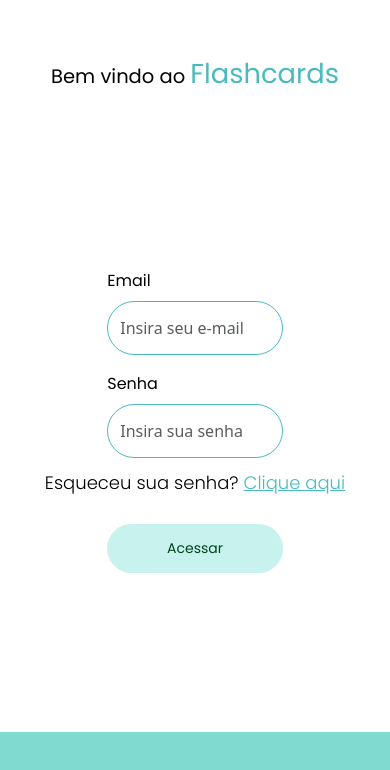
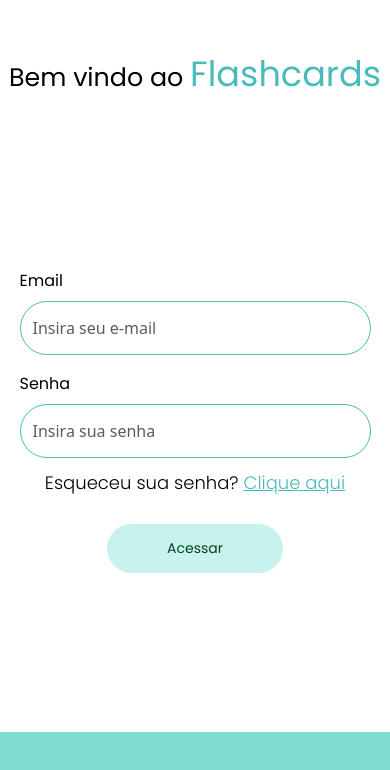
Before and after one commit to rorxtto1/React1, a React (Vite) app: page /#/ in a window 390 px wide. Shown: the part 112-882 px from the top of the page. Built offline with nearby package versions, Linux system fonts and the light colour scheme.

Commit message:
Mais Responsividade tela de Login

```diff
--- a/src/Components/FormLogin/FormLogin.css
+++ b/src/Components/FormLogin/FormLogin.css
@@ -120,12 +120,18 @@
     }
 
     .title {
-        font-size: 5vw;
+        font-size: 6.5vw;
     }
 
     .highlight {
-        font-size: 7vw;
+        font-size: 9vw;
     }
 
 
 }
+
+@media screen and (max-width: 550px) {
+    .form-control{
+        width: 90vw;
+    }
+}
```
